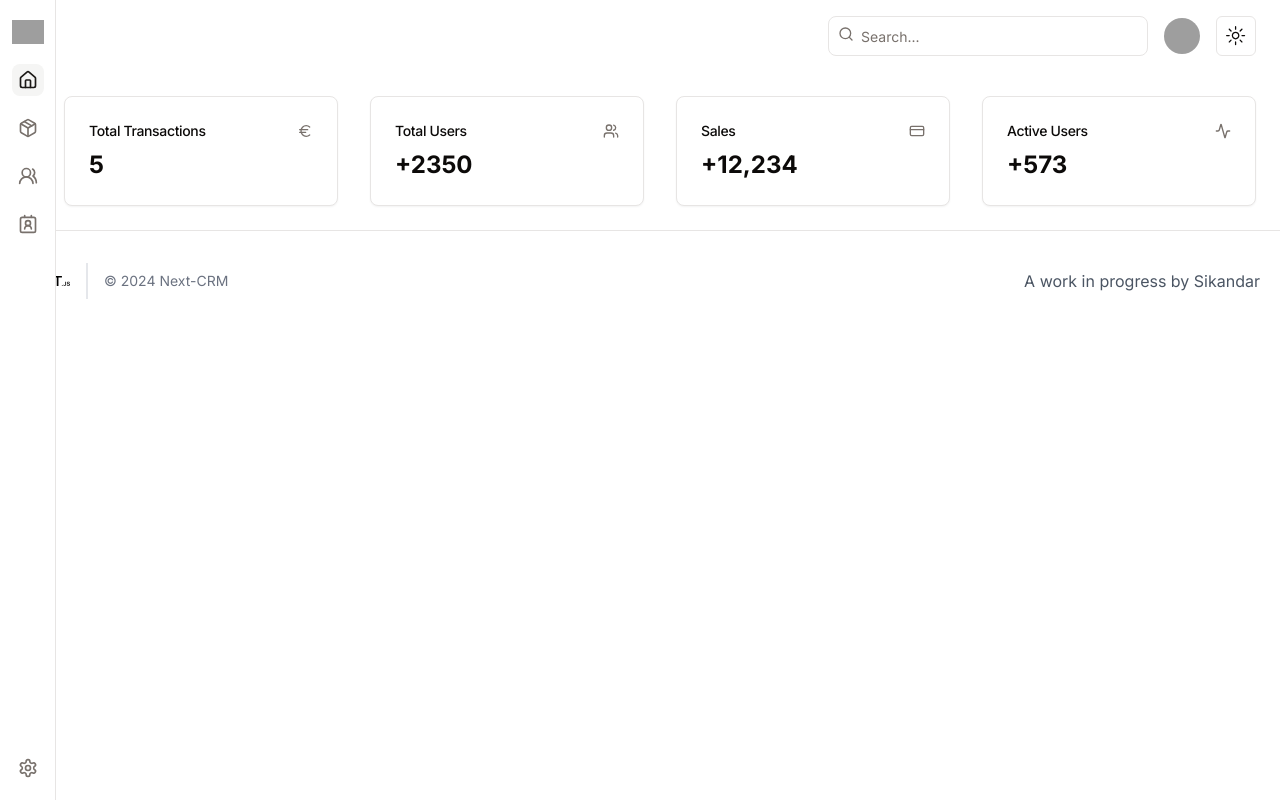
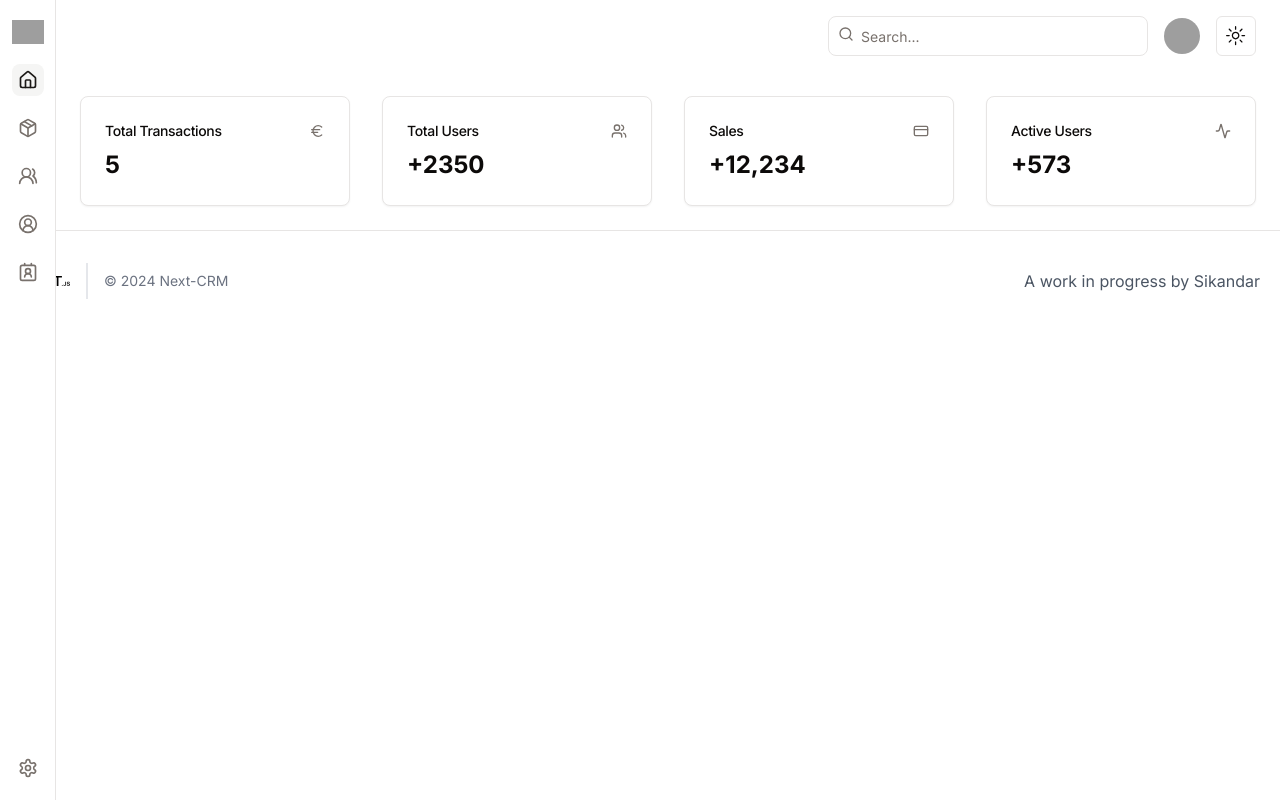
Before and after one commit to Sikandar873964/Next-gen-CRM, a Next.js app: page /dashboard in a window 1280 px wide. Built offline with nearby package versions, Linux system fonts and the light colour scheme; grey boxes are pictures that could not be loaded.

Commit message:
Update global layout and add customers to sidebar

```diff
--- a/src/app/dashboard/layout.jsx
+++ b/src/app/dashboard/layout.jsx
@@ -6,7 +6,7 @@ const Layout = ({ children }) => {
     <>
       <SideNav />
       <Header />
-      <div className="p-6 sm:pl-16">{children}</div>
+      <div className="p-6 sm:pl-20">{children}</div>
     </>
   );
 };
--- a/src/components/sidebar.jsx
+++ b/src/components/sidebar.jsx
@@ -17,6 +17,7 @@ import {
   Settings,
   ShoppingCart,
   Table,
+  UserCircle2Icon,
   Users2,
 } from "lucide-react";
 import { usePathname } from "next/navigation";
@@ -45,7 +46,14 @@ export default function Sidebar() {
       logo: <Users2 className="h-5 w-5" />,
     },
     {
-      id: 3,
+      id: 4,
+      name: "Users",
+      link: "/dashboard/users",
+      tooltiptext: "Users",
+      logo: <UserCircle2Icon className="h-5 w-5" />,
+    },
+    {
+      id: 5,
       name: "contact",
       link: "/dashboard/contact",
       tooltiptext: "Contact",
```
